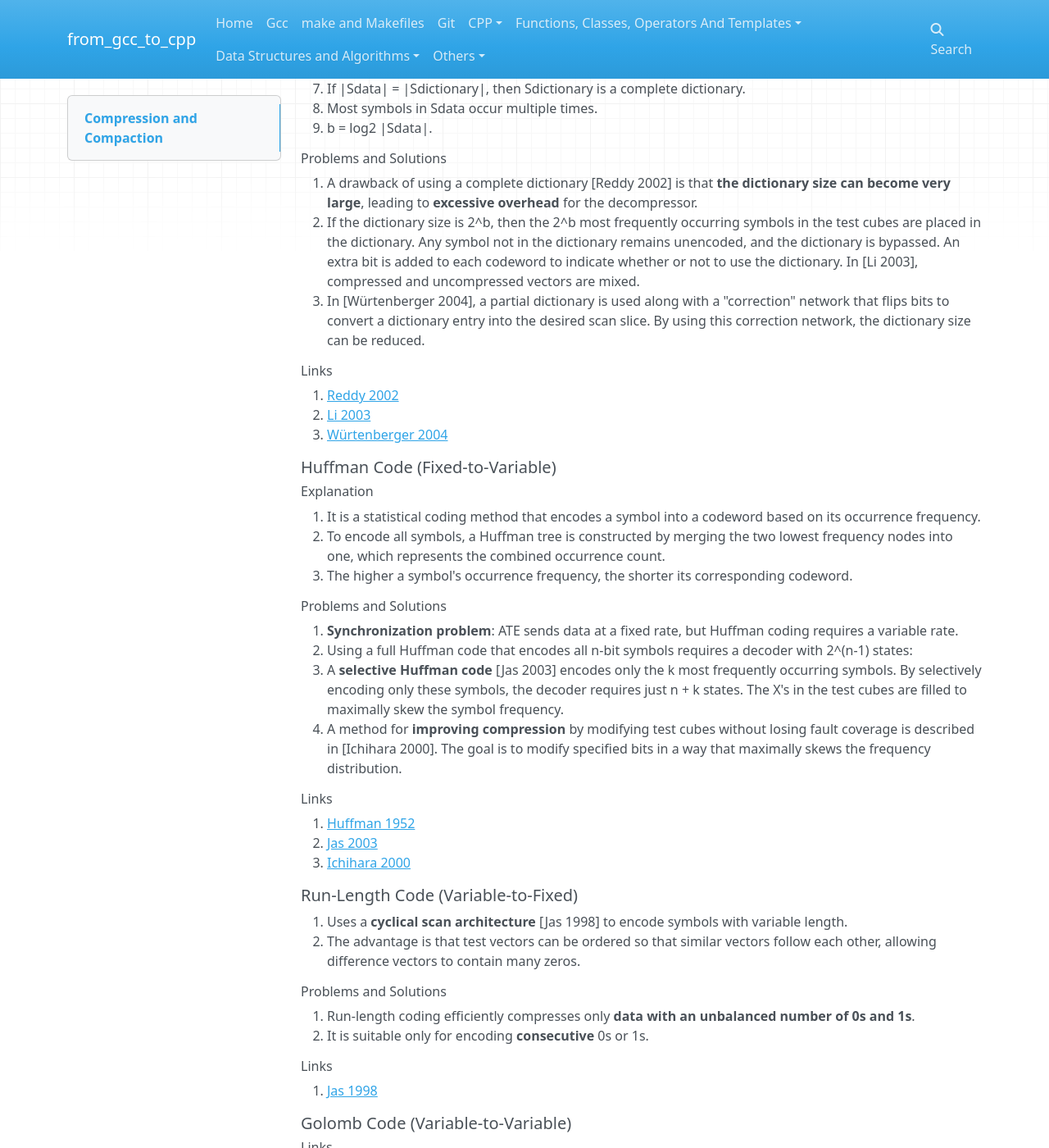
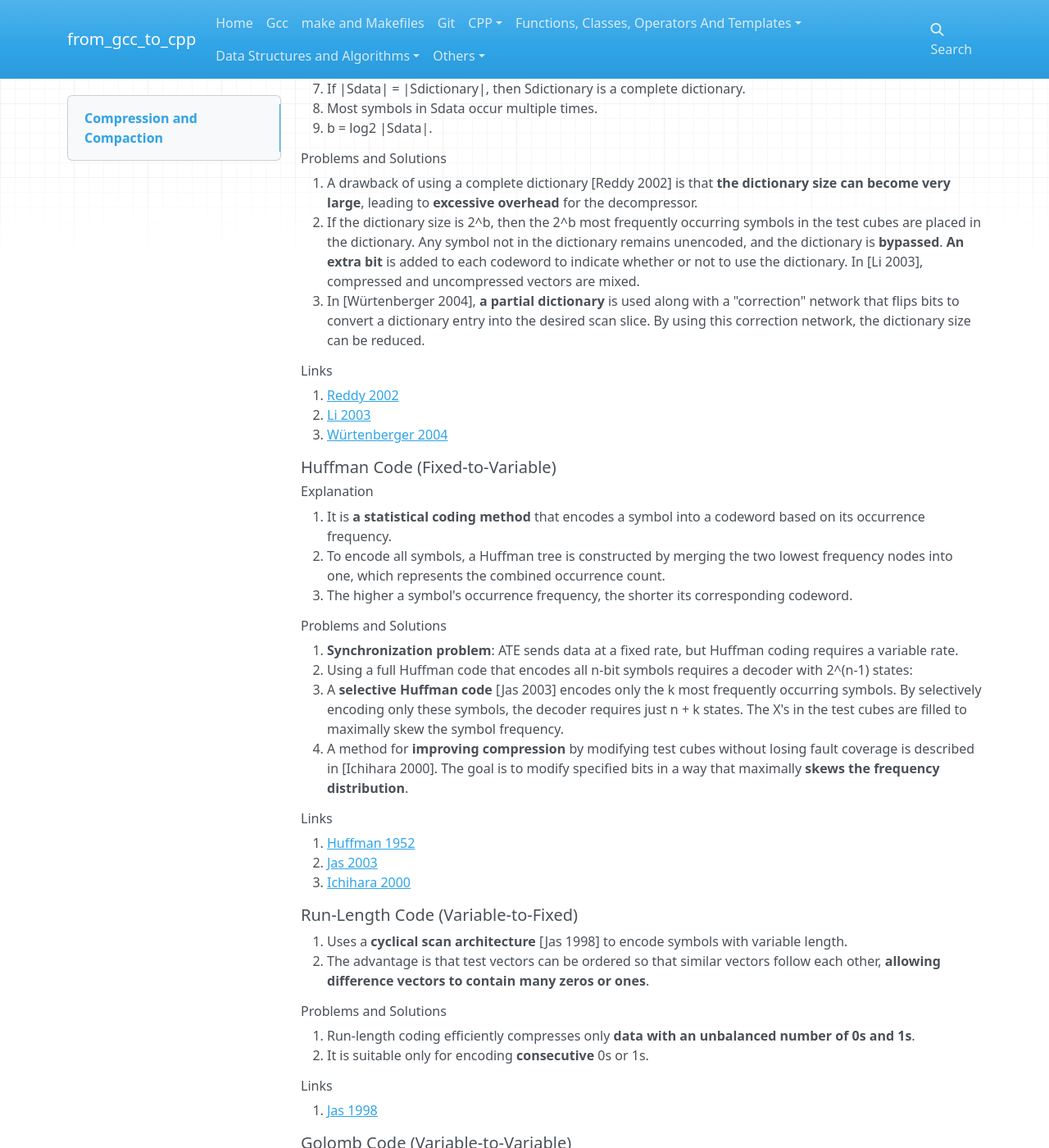
Before and after one commit to 0BananaBig0/from_gcc_to_cpp, an MkDocs documentation site: the page built from docs/dft/CompressionAndCompaction.md, in a window 1280 px wide and 1400 px high, scrolled down 3076 px. Shown: the whole window at 82% size. Built offline with MkDocs 1.6.1, drawn with Linux system fonts in a browser that asks for light colours; nearby versions of some CDN libraries; some of the changed text lies outside the part shown.

Commit message:
supplement the content related to: CompressionAndCompaction

```diff
--- a/docs/dft/CompressionAndCompaction.md
+++ b/docs/dft/CompressionAndCompaction.md
@@ -74,8 +74,8 @@
 
 ### Explanation
 
-1. Compression is lossless for input stimuli.
-2. Compaction is lossy for output responses.
+1. Compression is **lossless** for **input stimuli**.
+2. Compaction is **lossy** for **output responses**.
 3. Its essence is to map multiple vectors into a single vector or shorten the
    length of each vector.
 
@@ -120,14 +120,14 @@
 
 ##### Advantages
 
-1. The method is simple.
-2. It can be applied to any set of test vectors.
+1. The method is **simple**.
+2. It can be applied to **any set of test vectors**.
 
 ##### Disadvantages
 
-1. The utilization of unspecified bits is low.
-2. The control logic has a high hardware cost.
-3. No commercial tools support it.
+1. **The utilization of unspecified bits** is **low**.
+2. The control logic has **a high hardware cost**.
+3. **No commercial tools** support it.
 
 ##### Dictionary Code (Fixed-to-Fixed)
 
@@ -150,10 +150,10 @@
    for the decompressor.
    - If the dictionary size is 2^b, then the 2^b most frequently occurring
      symbols in the test cubes are placed in the dictionary. Any symbol not in
-     the dictionary remains unencoded, and the dictionary is bypassed. An extra
-     bit is added to each codeword to indicate whether or not to use the
+     the dictionary remains unencoded, and the dictionary is **bypassed**. **An
+     extra bit** is added to each codeword to indicate whether or not to use the
      dictionary. In [Li 2003], compressed and uncompressed vectors are mixed.
-   - In [Würtenberger 2004], a partial dictionary is used along with a
+   - In [Würtenberger 2004], **a partial dictionary** is used along with a
      "correction" network that flips bits to convert a dictionary entry into the
      desired scan slice. By using this correction network, the dictionary size
      can be reduced.
@@ -168,8 +168,8 @@
 
 ###### Explanation
 
-1. It is a statistical coding method that encodes a symbol into a codeword based
-   on its occurrence frequency.
+1. It is **a statistical coding method** that encodes a symbol into a codeword
+   based on its occurrence frequency.
 2. To encode all symbols, a Huffman tree is constructed by merging the two
    lowest frequency nodes into one, which represents the combined occurrence
    count.
@@ -188,8 +188,8 @@
      maximally skew the symbol frequency.
    - A method for **improving compression** by modifying test cubes without
      losing fault coverage is described in [Ichihara 2000]. The goal is to
-     modify specified bits in a way that maximally skews the frequency
-     distribution.
+     modify specified bits in a way that maximally **skews the frequency
+     distribution**.
 
 ###### Links
 
@@ -202,7 +202,8 @@
 1. Uses a **cyclical scan architecture** [Jas 1998] to encode symbols with
    variable length.
 2. The advantage is that test vectors can be ordered so that similar vectors
-   follow each other, allowing difference vectors to contain many zeros.
+   follow each other, **allowing difference vectors to contain many zeros or
+   ones**.
 
 ###### Problems and Solutions
 
@@ -257,7 +258,10 @@
 ##### Advantages
 
 1. The decoding module is simple to implement.
-2. The linear correlation of the scanning unit is low.
+2. **The linear correlation of the scanning unit is low**.
+   - In a circuit, when referring to linear correlation, this problem involves
+     gate types. XOR gates and flip-flops are commonly associated with linear
+     functions, while AND gates and OR gates introduce nonlinearity.
 3. The encoding efficiency is very high.
 4. ATPG commercial tools support it.
 
```
Also changed, not shown: other parts of docs/dft/CompressionAndCompaction.md (+10 -10 lines), 1 other file.
